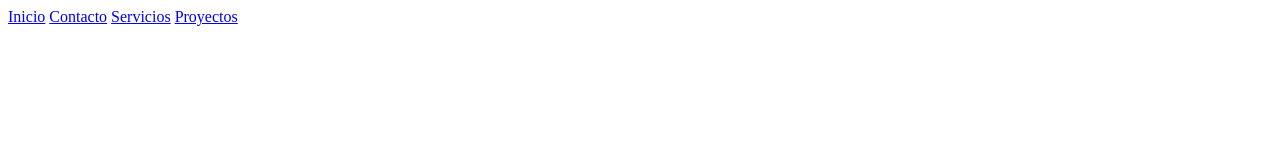
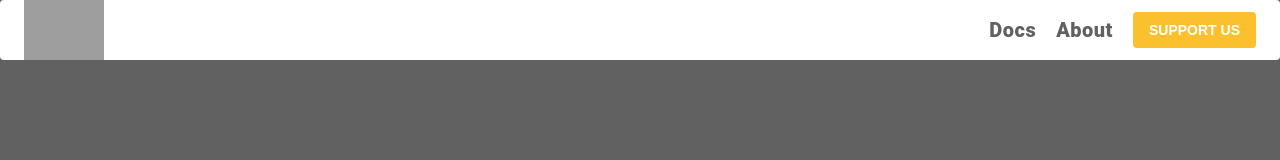
Before and after one commit to Abraham-mrqz8a/DragonBall, a plain HTML site: page index.html in a window 1280 px wide. Drawn offline with Linux system fonts and the light colour scheme; grey boxes are pictures that could not be loaded.

Commit message:
front try

```diff
--- a/index.html
+++ b/index.html
@@ -1,27 +1,32 @@
 <!DOCTYPE html>
 <html lang="es">
 <head>
-<meta charset="UTF-8">
-<meta name="viewport" content="width=device-width, initial-scale=1.0">
-<title>Botones de navegación</title>
-<link rel="stylesheet" href="styles.css">
+  <meta charset="UTF-8">
+  <meta name="viewport" content="width=device-width, initial-scale=1.0">
+  <title>Document</title>
+  <link rel="stylesheet" href="styles.css">
+  <link rel="stylesheet" href="assets/fonts/Roboto-Bold.ttf">
+
 </head>
 <body>
-
-   <div class="Navegacion">
-    <nav>
-        <div class="nav-container">
-          <a href="#" class="nav-button">Inicio</a>
-          <a href="#" class="nav-button">Contacto</a>
-          <a href="#" class="nav-button">Servicios</a>
-          <a href="#" class="nav-button">Proyectos</a>
-        </div>
-    </nav>
+  <div>
+    <header class="navbar">
+      <div class="nav-container">
+        <img class="logo" src="https://web.dragonball-api.com/images-compress/android-icon-192x192.webp" alt="">
+      </div>
+<div class="nav-container2">
+  <p>Docs</p>
+  <p>About</p>
+  <button class="nav-btn">
+    support us
+  </button>
+</div>
 
 
 
-   </div>
 
+    </header>
+  </div>
 
 </body>
 </html>
--- /dev/null
+++ b/styles.css
@@ -0,0 +1,91 @@
+@font-face {
+    font-family: 'fuente-1';
+    src: url('/Fonts/Fonts/arial.ttf') format('truetype');
+}
+
+
+html {
+    font-size: 62.5%;
+    box-sizing: border-box;
+    /* Hack para Box Model **/
+    scroll-snap-type: y mandatory;
+    scroll-behavior: smooth;
+}
+
+*,
+*:before,
+*:after {
+    box-sizing: inherit;
+}
+
+
+p,
+h1,
+h2,
+h3,
+h4,
+h5,
+h6 {
+    margin: 0;
+}
+
+
+body{
+    background-color: rgb(97, 97, 97);
+    font-size: 16px;
+    margin: 0;
+    padding: 0;
+    font-family: "Roboto", sans-serif;
+}
+.navbar{
+
+    height: 60px;
+    background-color: #fff;
+    display: flex;
+    border-radius: 4px;
+    padding: 0 24px;
+    font-size: 20px;
+    font-weight: 900;
+    display: flex;
+    justify-content: space-between;
+}
+
+.nav-container{
+    display: flex;
+
+    -webkit-box-pack: justify;
+
+ -webkit-box-align: center;
+    align-items: center;
+
+}
+.nav-container2{
+display: flex;
+color: #616161;
+align-items: center;
+justify-content: space-between;
+gap: 20px;
+letter-spacing: .5px;
+}
+
+.nav-btn{
+    background-color:rgb(251, 192, 45);
+    color: #fff;
+    border: none;
+    border-radius: 4px;
+    padding: 6px 16px;
+    text-transform: uppercase;
+    font-size: 14px;
+    font-weight: 600;
+  line-height: 1.75;
+    display: flex;
+    align-items: center;
+    justify-content: center;
+    cursor: pointer;
+}
+
+.logo{
+    /* margin: 4px; */
+    height: 100%;
+
+}
```
Also changed, not shown: assets/fonts/Roboto-Black.ttf (added), assets/fonts/Roboto-BlackItalic.ttf (added), assets/fonts/Roboto-Bold.ttf (added), assets/fonts/Roboto-BoldItalic.ttf (added), assets/fonts/Roboto-Italic.ttf (added), assets/fonts/Roboto-Light.ttf (added), assets/fonts/Roboto-LightItalic.ttf (added), assets/fonts/Roboto-Medium.ttf (added), assets/fonts/Roboto-MediumItalic.ttf (added), assets/fonts/Roboto-Regular.ttf (added), assets/fonts/Roboto-Thin.ttf (added), assets/fonts/Roboto-ThinItalic.ttf (added).
